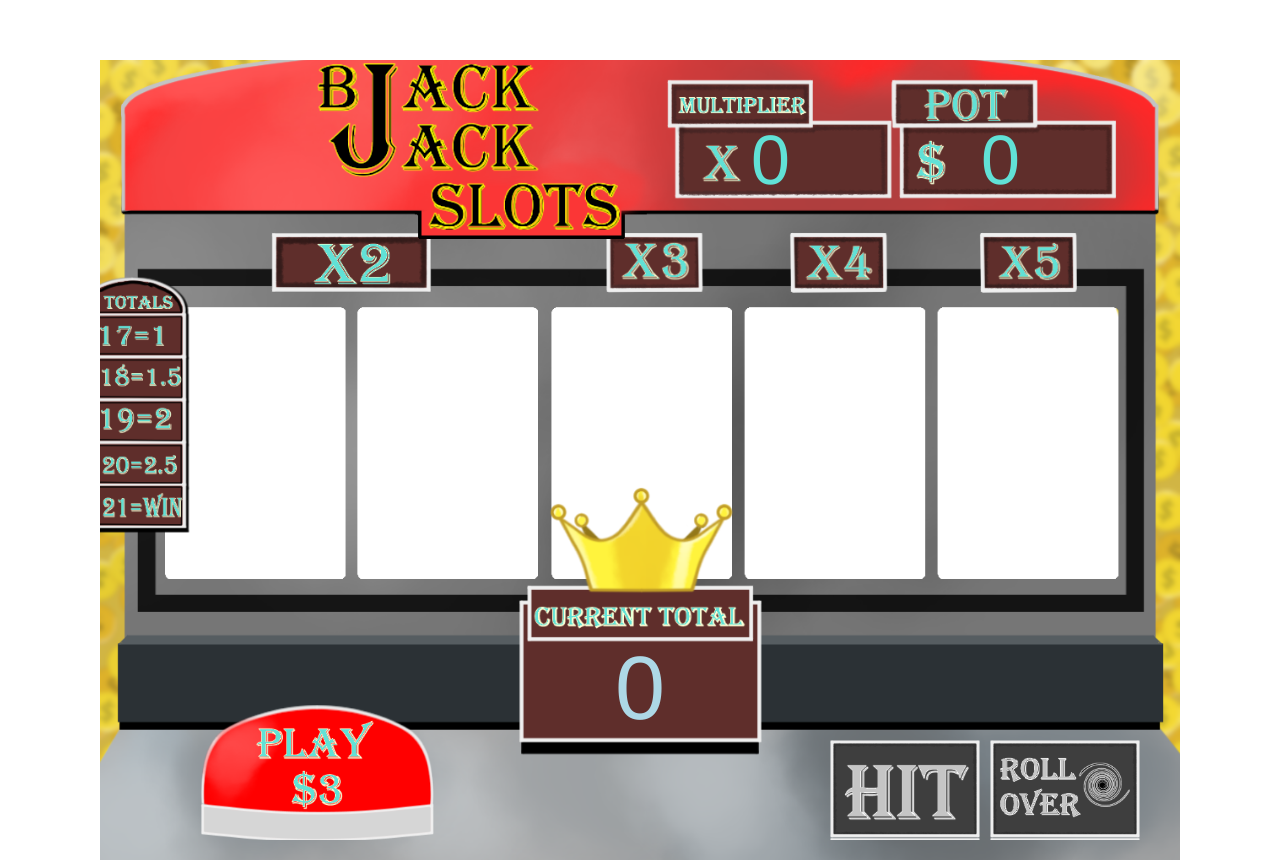
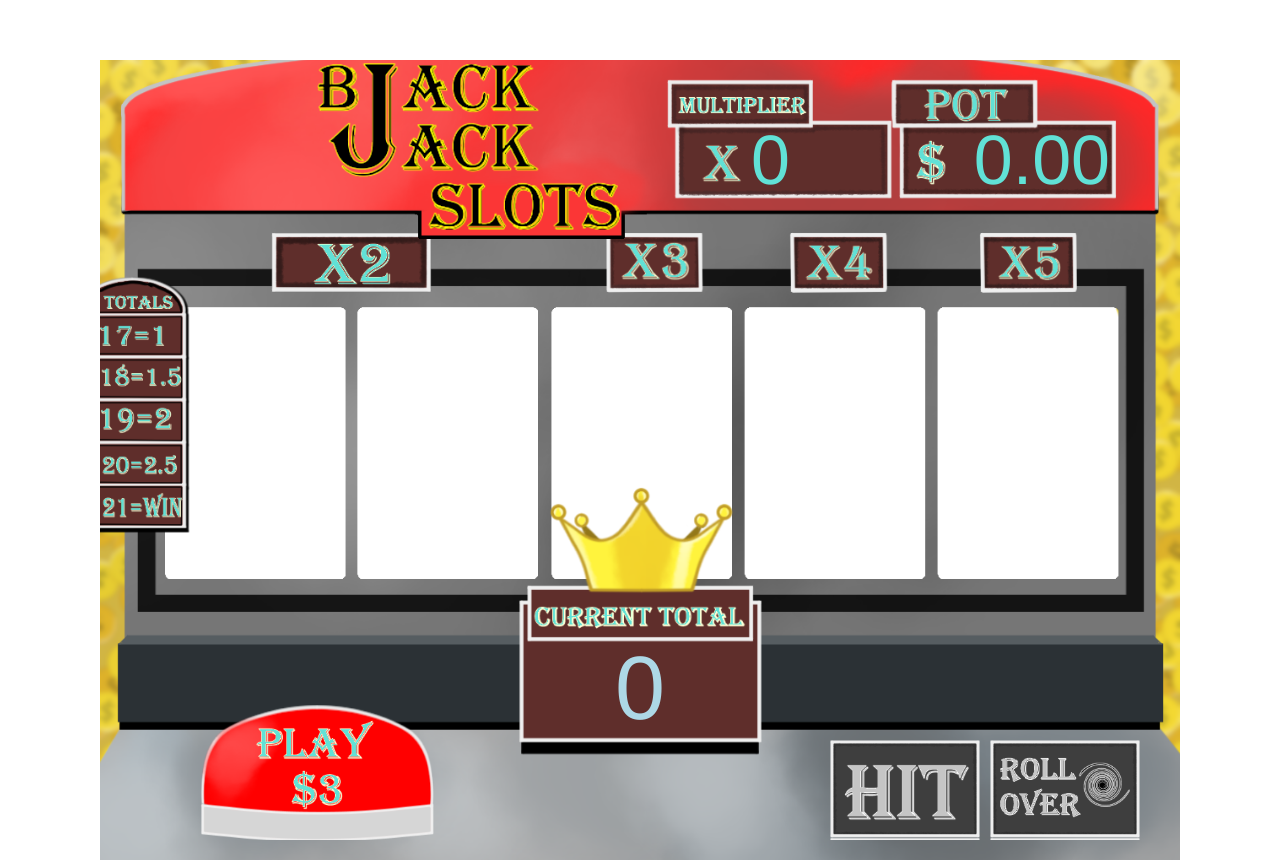
Before and after one commit to effcamp/alc-hackathon-game, a Vue app: page / in a window 1280 px wide. Built offline with nearby package versions, Linux system fonts and the light colour scheme.

Commit message:
Moved some stuff

```diff
--- a/src/components/Pot.vue
+++ b/src/components/Pot.vue
@@ -1,5 +1,5 @@
 <template>
-  <div class="pot">{{pot}}</div>
+  <div class="pot">{{parseFloat(pot).toFixed(2)}}</div>
 </template>
 
 <script>
--- a/src/components/SlotMachine.vue
+++ b/src/components/SlotMachine.vue
@@ -131,11 +131,20 @@ export default {
         // this.updateTotal();
         // }, 0.5);
         setTimeout(() => {
-          this.selectReels(this.hitIndex);
-          this.spinReels(this.hitIndex);
-          this.spinning.splice(this.hitIndex, 1, false);
-          this.hitIndex++;
-          this.updateTotal();
+          // this.selectReels(this.hitIndex);
+          // this.spinReels(this.hitIndex);
+          // this.spinning.splice(this.hitIndex, 1, false);
+          // this.hitIndex++;
+          // this.updateTotal();
+          this.hitNewCard();
+        }, 5);
+        setTimeout(() => {
+          // this.selectReels(this.hitIndex);
+          // this.spinReels(this.hitIndex);
+          // this.spinning.splice(this.hitIndex, 1, false);
+          // this.hitIndex++;
+          // this.updateTotal();
+          this.hitNewCard();
         }, 5);
       }
     },
@@ -172,16 +181,16 @@ export default {
       this.canHit = false;
       switch (this.pointsTotal) {
         case 17:
-          this.pot += 1;
+          this.pot += 1 * this.hitIndex;
           break;
         case 18:
-          this.pot += 2;
+          this.pot += 1.5 * this.hitIndex;
           break;
         case 19:
-          this.pot += 3;
+          this.pot += 2 * this.hitIndex;
           break;
         case 20:
-          this.pot += 4;
+          this.pot += 2.5 * this.hitIndex;
           break;
       }
     },
@@ -227,6 +236,7 @@ export default {
         this.canHit = false;
         this.canRollOver = false;
         this.leverPulled = false;
+        this.pot = 0;
       } else if (this.pointsTotal === 21) {
         // BLACKJACK
         this.pot += 5;
@@ -348,7 +358,8 @@ export default {
 }
 .pot {
   position: absolute;
-  right: 140px;
+  right: 50px;
+  text-align: right;
   top: 60px;
 }
 .multiplier {
```
